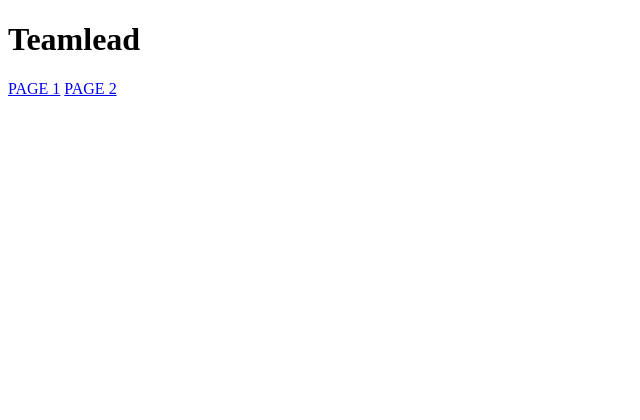
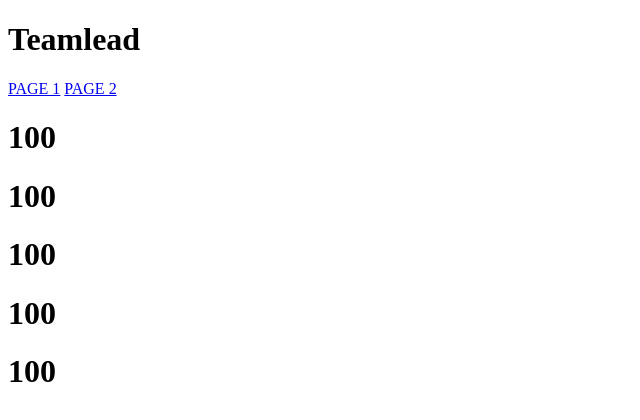
Before and after one commit to themagawo2011/lesson-16, a plain HTML site: page index.html in a window 1280 px wide. Shown: the whole page, without its empty margins (0-640 px from the left). Drawn offline with Linux system fonts and the light colour scheme.

Commit message:
div 1 сохтам

```diff
--- a/index.html
+++ b/index.html
@@ -10,5 +10,10 @@
     <h1>Teamlead</h1>
     <a href="./index.html">PAGE 1</a>
     <a href="./amir/amir.html">PAGE 2</a>
+    <h1>100</h1>
+    <h1>100</h1>
+    <h1>100</h1>
+    <h1>100</h1>
+    <h1>100</h1>
 </body>
 </html>
```
